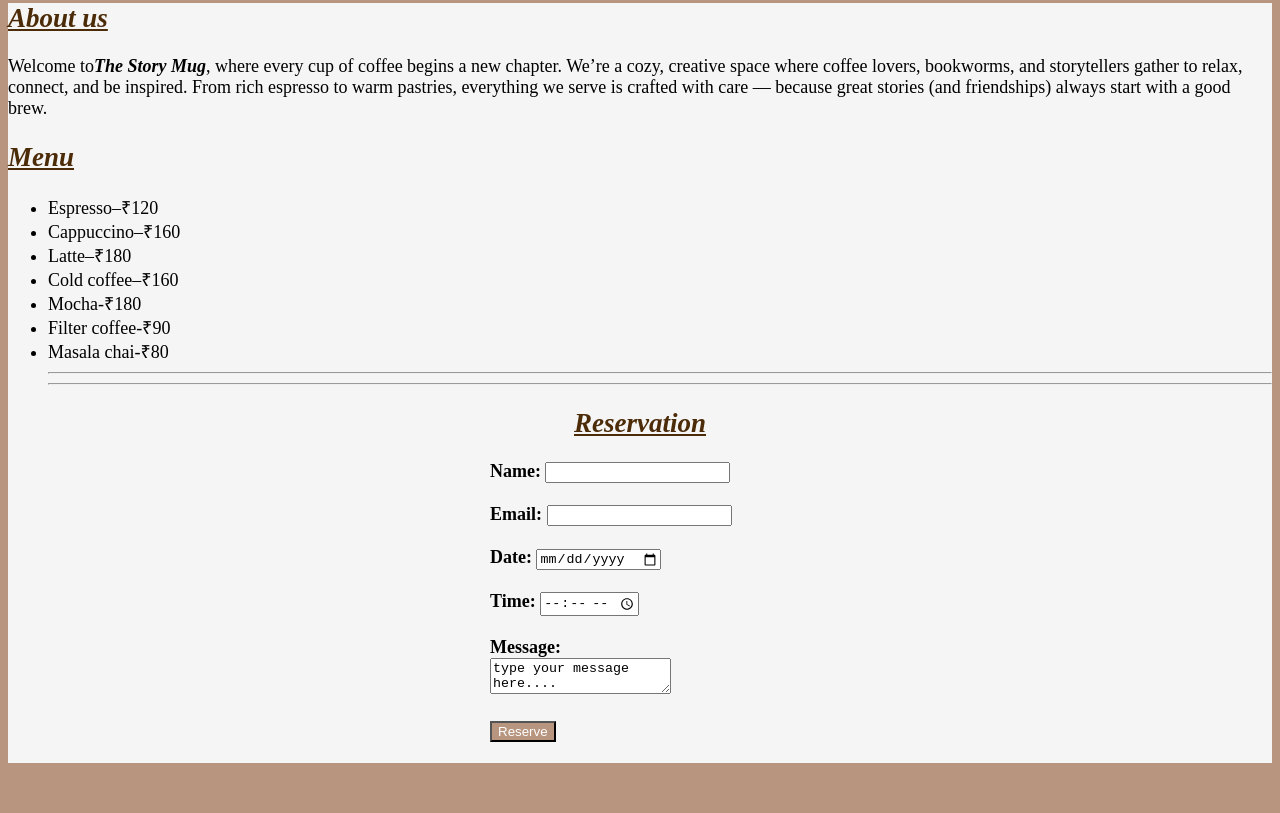
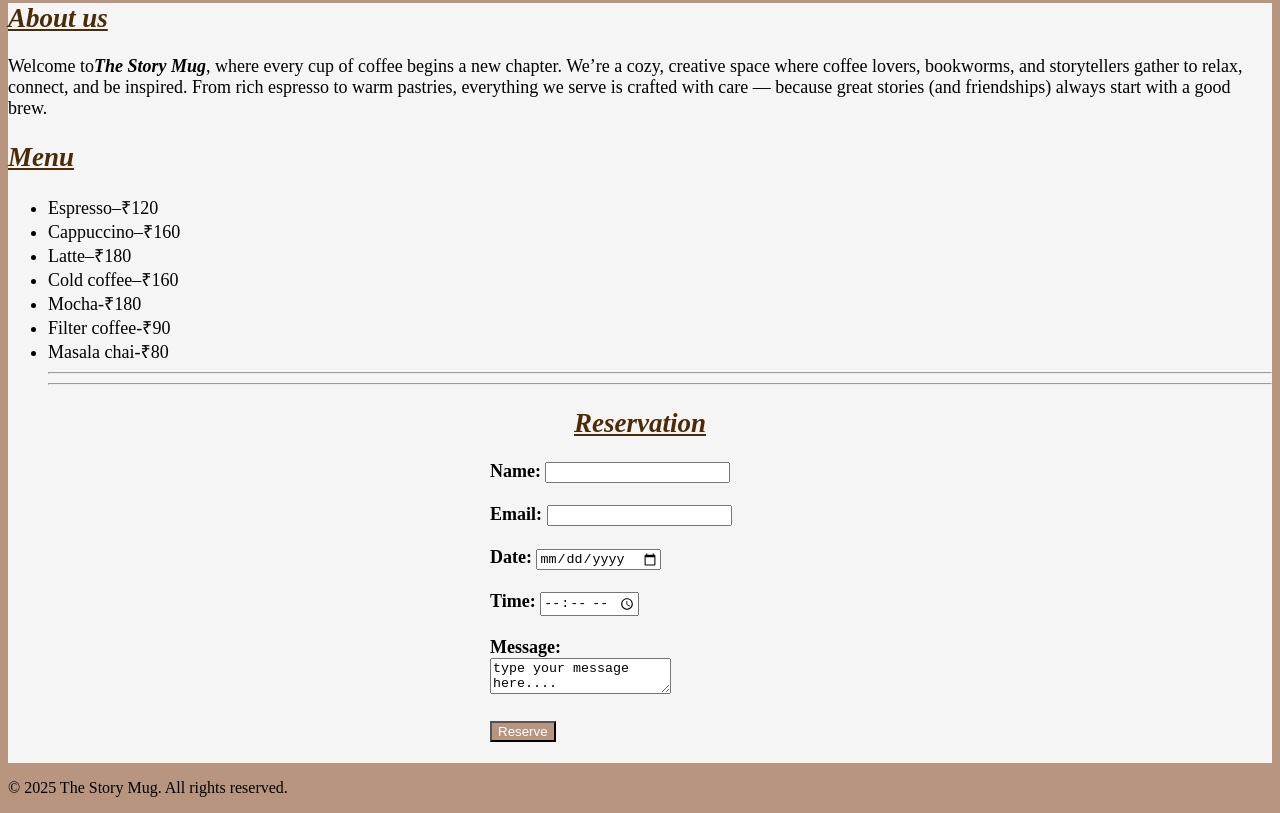
Before and after one commit to Anikarajesh05/the-story-mug, a plain HTML site: page index.html in a window 1280 px wide. Shown: the part 666-1479 px from the top of the page. Before the commit the page ends 1437 px from the top, so only its background shows below. Drawn offline with Linux system fonts and the light colour scheme.

Commit message:
index.html

```diff
--- a/index.html
+++ b/index.html
@@ -49,5 +49,8 @@
 <br><br>
 </form>
 </div>
+<footer class="story-footer">
+  <p>© 2025 The Story Mug. All rights reserved.</p>
+</footer>
     </body>
 </html>
```
